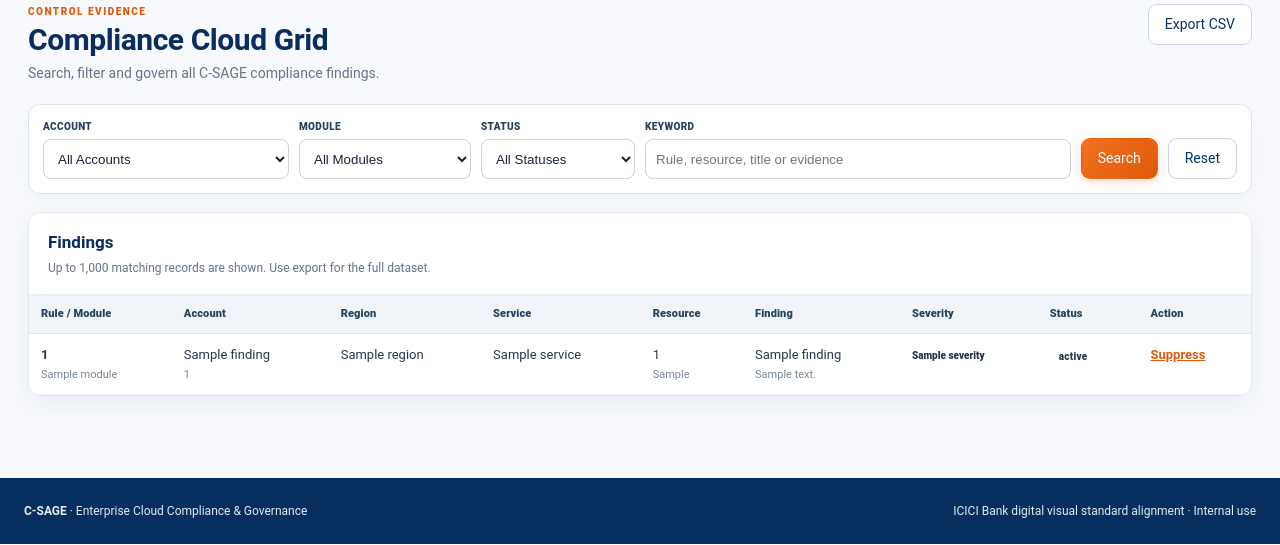
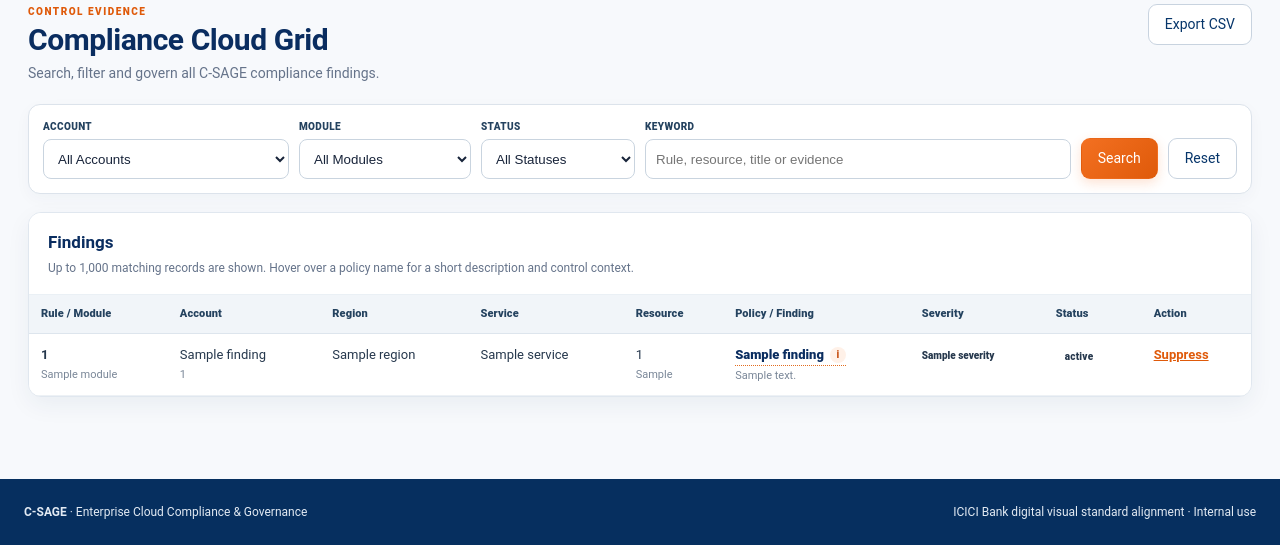
Before and after one commit to shankamal/AWS-C-SAGE, a Django app: template templates/compliance/findings.html in a window 1280 px wide. Shown: the part 307-852 px from the top of the page. Run offline with Django 5.2, Linux system fonts and the light colour scheme; the template is opened without the code that fills it: most values are stand-ins (such as "Sample title", 1, 10 or a date in 2020).

Commit message:
Add hover descriptions for compliance policy names

```diff
--- a/templates/compliance/findings.html
+++ b/templates/compliance/findings.html
@@ -10,8 +10,33 @@
   <button class="btn btn-primary" type="submit">Search</button>
   <a class="btn btn-outline" href="{% url 'findings' %}">Reset</a>
 </form>
-<section class="panel"><div class="panel-head"><div><h2>Findings</h2><p>Up to 1,000 matching records are shown. Use export for the full dataset.</p></div></div>
-<div class="table-wrap"><table><thead><tr><th>Rule / Module</th><th>Account</th><th>Region</th><th>Service</th><th>Resource</th><th>Finding</th><th>Severity</th><th>Status</th><th>Action</th></tr></thead><tbody>
-{% for f in findings %}<tr><td><strong>{{ f.rule_id }}</strong><small>{{ f.module }}</small></td><td>{{ f.account_name }}<small>{{ f.account_id }}</small></td><td>{{ f.region }}</td><td>{{ f.service }}</td><td class="resource">{{ f.resource_id }}<small>{{ f.resource_type }}</small></td><td>{{ f.title }}<small>{{ f.details }}</small></td><td><span class="severity severity-{{ f.severity|lower }}">{{ f.severity }}</span></td><td><span class="badge badge-{{ f.status|lower|cut:'_' }}">{{ f.get_status_display }}</span></td><td>{% if f.status != 'COMPLIANT' and f.status != 'ERROR' %}<form method="post" action="{% url 'toggle_suppression' f.id %}">{% csrf_token %}<button class="link-button" type="submit">{% if f.status == 'SUPPRESSED' %}Unsuppress{% else %}Suppress{% endif %}</button></form>{% else %}—{% endif %}</td></tr>{% empty %}<tr><td colspan="9">No findings match the selected filters.</td></tr>{% endfor %}
+<section class="panel"><div class="panel-head"><div><h2>Findings</h2><p>Up to 1,000 matching records are shown. Hover over a policy name for a short description and control context.</p></div></div>
+<div class="table-wrap"><table><thead><tr><th>Rule / Module</th><th>Account</th><th>Region</th><th>Service</th><th>Resource</th><th>Policy / Finding</th><th>Severity</th><th>Status</th><th>Action</th></tr></thead><tbody>
+{% for f in findings %}<tr>
+<td><strong>{{ f.rule_id }}</strong><small>{{ f.module }}</small></td>
+<td>{{ f.account_name }}<small>{{ f.account_id }}</small></td>
+<td>{{ f.region }}</td>
+<td>{{ f.service }}</td>
+<td class="resource">{{ f.resource_id }}<small>{{ f.resource_type }}</small></td>
+<td>
+  <div class="policy-tooltip">
+    <span class="policy-name" tabindex="0" aria-describedby="policy-tip-{{ forloop.counter }}">{{ f.title }}</span>
+    <div class="policy-tooltip-card" id="policy-tip-{{ forloop.counter }}" role="tooltip">
+      <strong>{{ f.title }}</strong>
+      <p>{% if f.details %}{{ f.details }}{% else %}This control validates the selected AWS resource against the C-SAGE compliance requirement and reports deviations that require review or remediation.{% endif %}</p>
+      <div class="policy-tooltip-meta">
+        <span>Rule: {{ f.rule_id }}</span>
+        <span>Module: {{ f.module }}</span>
+        <span>Service: {{ f.service }}</span>
+        <span>Severity: {{ f.severity }}</span>
+      </div>
+    </div>
+  </div>
+  <small>{{ f.details }}</small>
+</td>
+<td><span class="severity severity-{{ f.severity|lower }}">{{ f.severity }}</span></td>
+<td><span class="badge badge-{{ f.status|lower|cut:'_' }}">{{ f.get_status_display }}</span></td>
+<td>{% if f.status != 'COMPLIANT' and f.status != 'ERROR' %}<form method="post" action="{% url 'toggle_suppression' f.id %}">{% csrf_token %}<button class="link-button" type="submit">{% if f.status == 'SUPPRESSED' %}Unsuppress{% else %}Suppress{% endif %}</button></form>{% else %}—{% endif %}</td>
+</tr>{% empty %}<tr><td colspan="9">No findings match the selected filters.</td></tr>{% endfor %}
 </tbody></table></div></section>
 {% endblock %}
```
